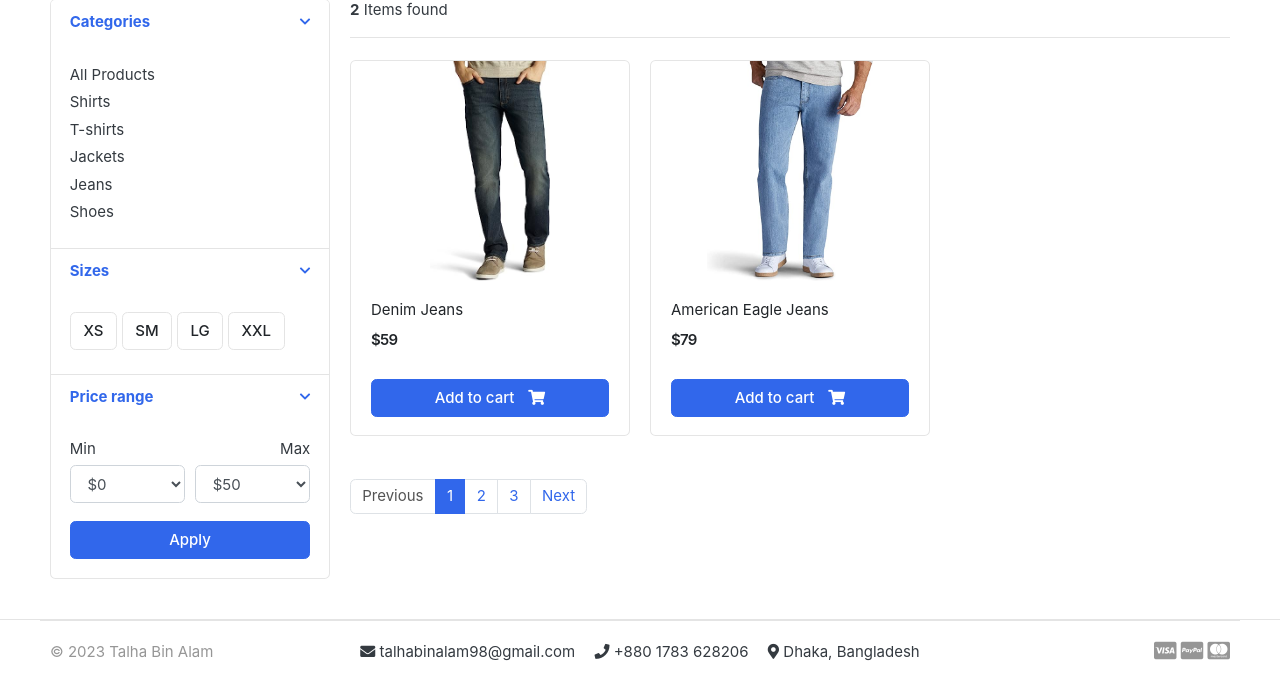
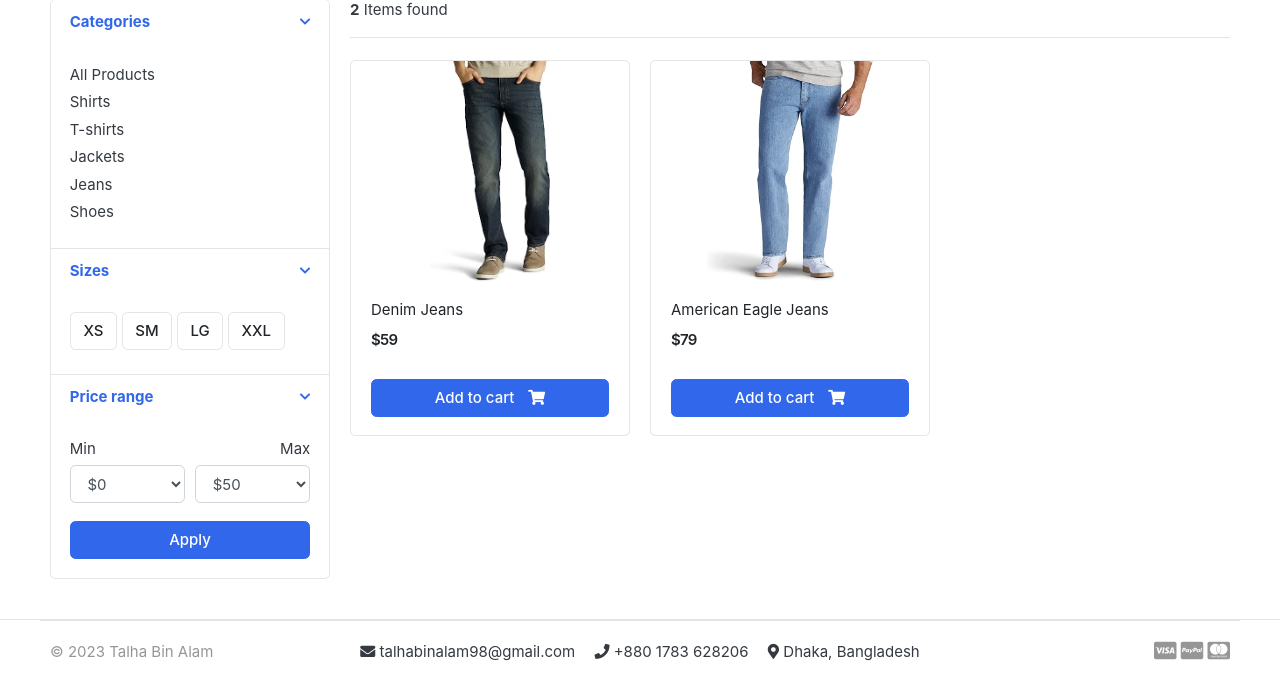
Before and after one commit to talhabinalam/greatkart-django-ecommerce, a Django app: page /store/jeans/ in a window 1280 px wide. Shown: the part 295-979 px from the top of the page. Run offline with Django 4.2, Linux system fonts and the light colour scheme; data comes from the database, SQL or seed files in the repository; both versions use the stored data as it was after the commit; some libraries are stand-ins or nearby versions; some web fonts are replaced.

Commit message:
initial commit

```diff
--- a/store/views.py
+++ b/store/views.py
@@ -3,6 +3,7 @@
 from category.models import Category
 from carts.models import CartItem
 from carts.views import _cart_id
+from django.core.paginator import EmptyPage, PageNotAnInteger, Paginator
 
 def store(request, category_slug=None):
     categories = None
@@ -10,9 +11,15 @@
     if category_slug is not None:
         categories = get_object_or_404(Category, slug=category_slug)
         products = Product.objects.filter(category=categories, is_available=True)
+        paginator = Paginator(products, 6)
+        page = request.GET.get('page')
+        paged_product = paginator.get_page(page)
         product_count = products.count()
     else:
         products = Product.objects.filter(is_available=True)
+        paginator = Paginator(products, 6)
+        page = request.GET.get('page')
+        paged_product = paginator.get_page(page)
         product_count = products.count()
 
     in_cart = {}
@@ -22,9 +29,9 @@
         in_cart[item.product_id] = True
 
     context = {
-        'products': products,
+        'products': paged_product,
         'product_count': product_count,
-        'in_cart': in_cart
+        'in_cart': in_cart,
     }
     return render(request, 'store/store.html', context)
 
--- a/templates/store/store.html
+++ b/templates/store/store.html
@@ -173,13 +173,29 @@
 
 
     <nav class="mt-4" aria-label="Page navigation sample">
+        {% if products.has_other_pages %}
       <ul class="pagination">
+        {% if products.has_previous %}
+        <li class="page-item "><a class="page-link" href="?page={{products.previous_page_number}}">Previous</a></li>
+        {% else %}
         <li class="page-item disabled"><a class="page-link" href="#">Previous</a></li>
-        <li class="page-item active"><a class="page-link" href="#">1</a></li>
-        <li class="page-item"><a class="page-link" href="#">2</a></li>
-        <li class="page-item"><a class="page-link" href="#">3</a></li>
-        <li class="page-item"><a class="page-link" href="#">Next</a></li>
+        {% endif %}
+        {% for i in products.paginator.page_range %}
+        {% if products.number == i %}
+        <li class="page-item active"><a class="page-link" href="#">{{i}}</a></li>
+        {% else %}
+        <li class="page-item"><a class="page-link" href="?page={{i}}">{{i}}</a></li>
+        {% endif %}
+        {% endfor %}
+        {% if products.has_next %}
+        <li class="page-item"><a class="page-link" href="?page={{products.next_page_number}}">Next</a></li>
+        {% else %}
+        <li class="page-item disabled"><a class="page-link" href="#">Next</a></li>
+        {% endif %}
       </ul>
+
+      {% endif %}
+
     </nav>
 
         </main> <!-- col.// -->
```
Also changed, not shown: db.sqlite3.
